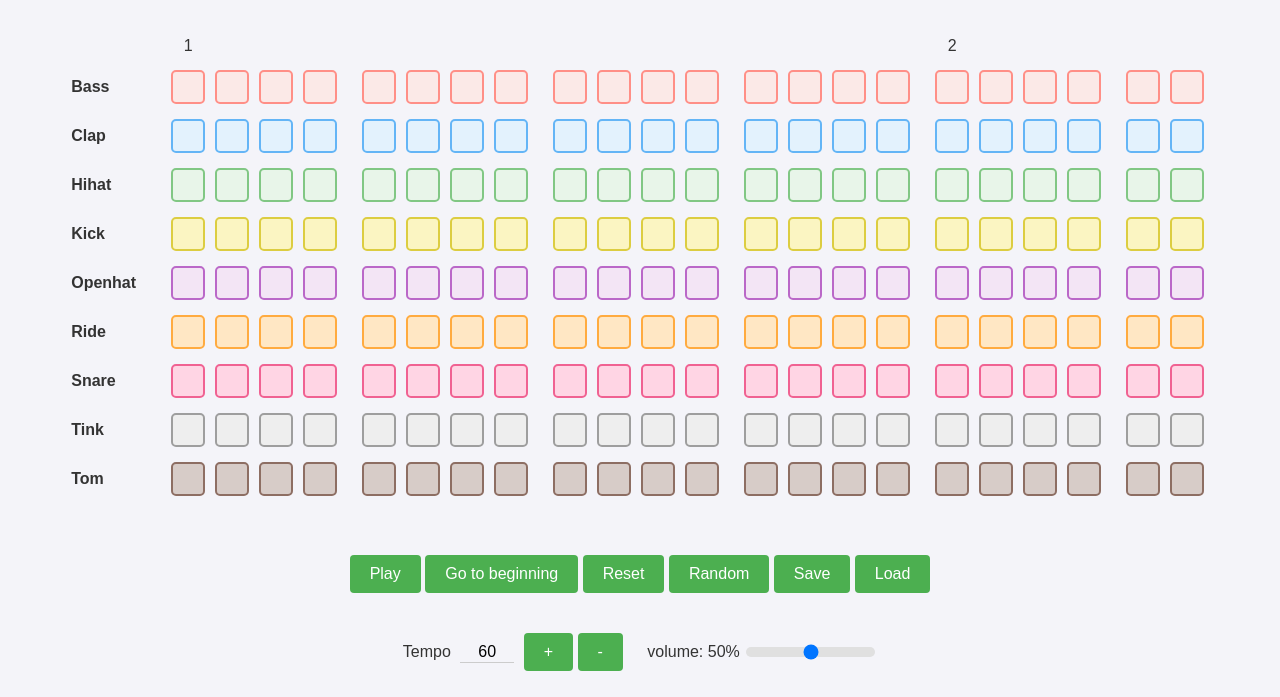
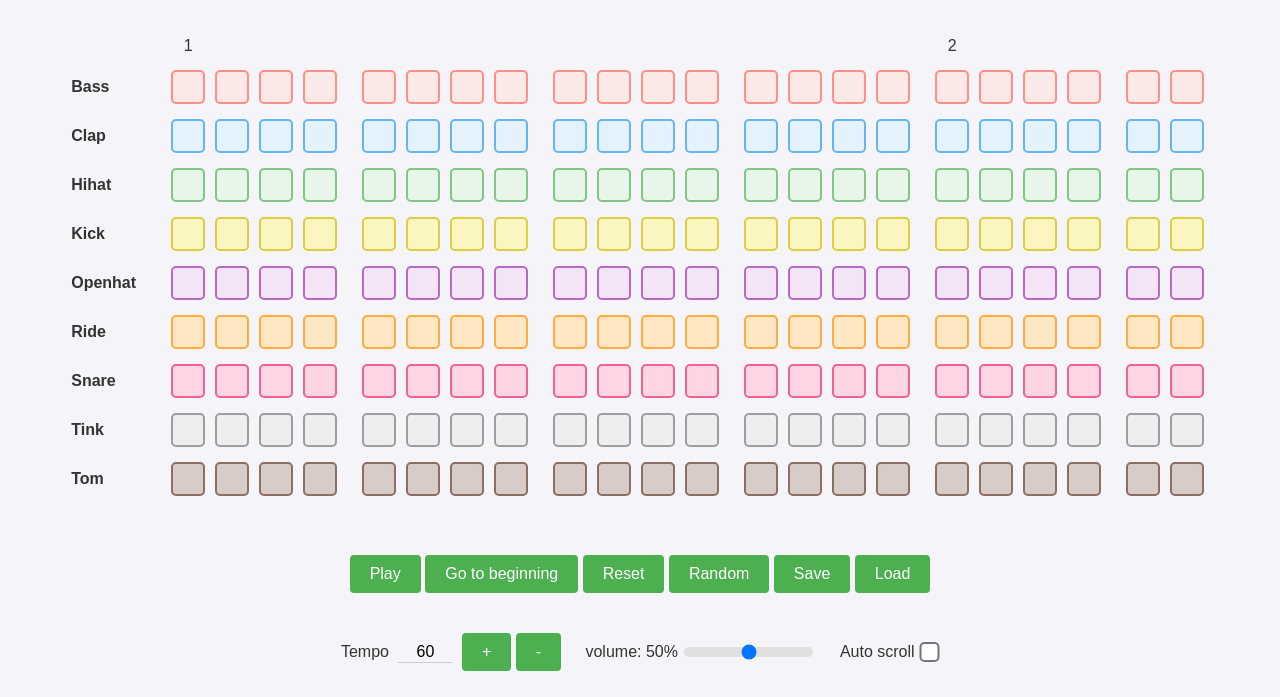
Before and after one commit to yulmwu/met, a plain HTML site: page index.html in a window 1280 px wide. Shown: the part 103-800 px from the top of the page. Drawn offline with Linux system fonts and the light colour scheme; no server answers; a web font is replaced by a local one.

Commit message:
Update index.html

```diff
--- a/index.html
+++ b/index.html
@@ -131,6 +131,11 @@
                 outline: none;
                 height: 10px;
             }
+
+            .auto-scroll-checkbox {
+                height: 10px;
+                transform: scale(2);
+            }
         </style>
     </head>
     <body>
@@ -158,9 +163,12 @@
             <button id="tempo-dec">-</button>
             <span class="volume-label" style="padding-left: 20px">volume: 50%</span>
             <input type="range" class="volume-range" min="0" max="1" step="0.01" value="0.5" />
+            <span class="auto-scroll-label" style="padding-left: 20px">Auto scroll</span>
+            <input type="checkbox" class="auto-scroll-checkbox" id="auto-scroll-checkbox" />
         </div>
         <div style="margin-top: 20px"></div>
 
+        <script src="init.js"></script>
         <script src="script.js"></script>
     </body>
 </html>
```
